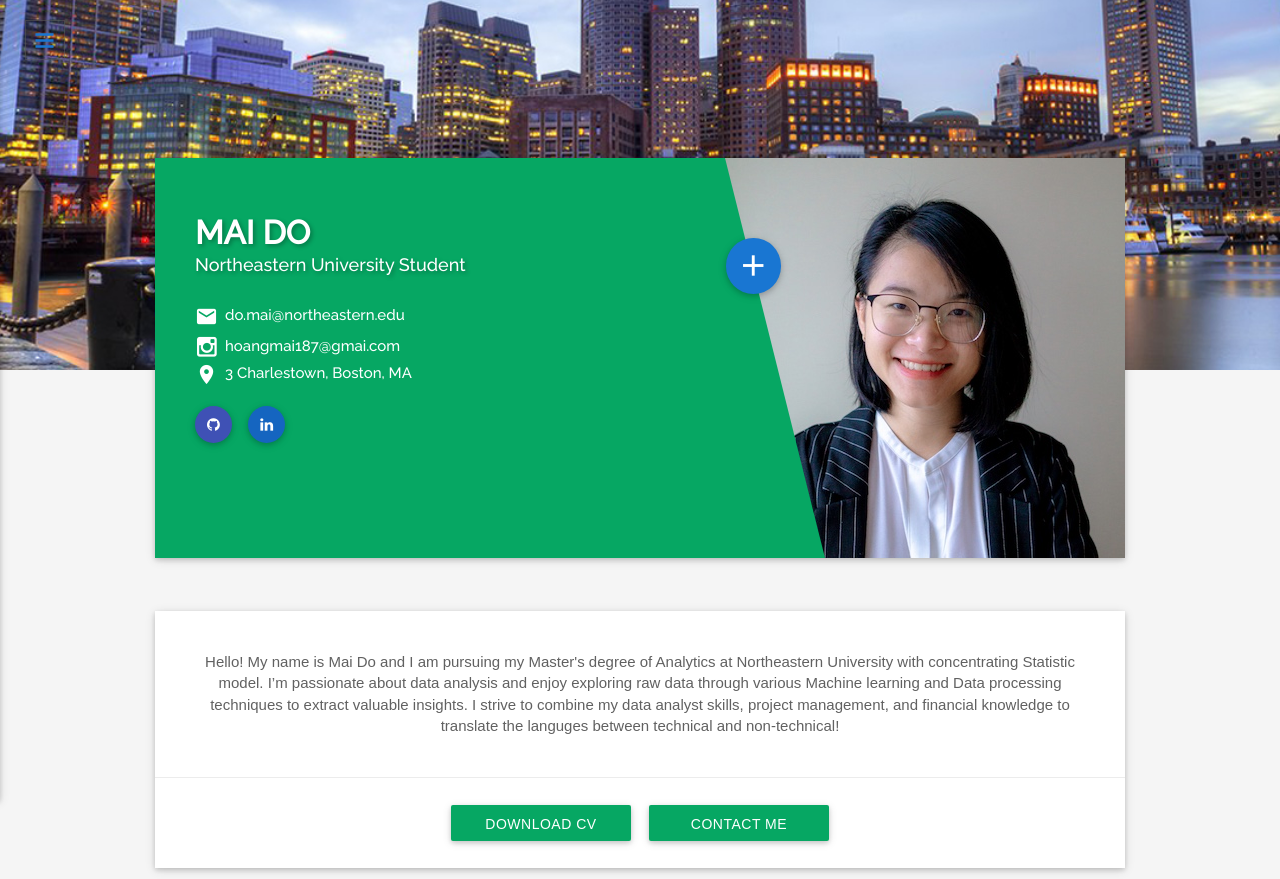
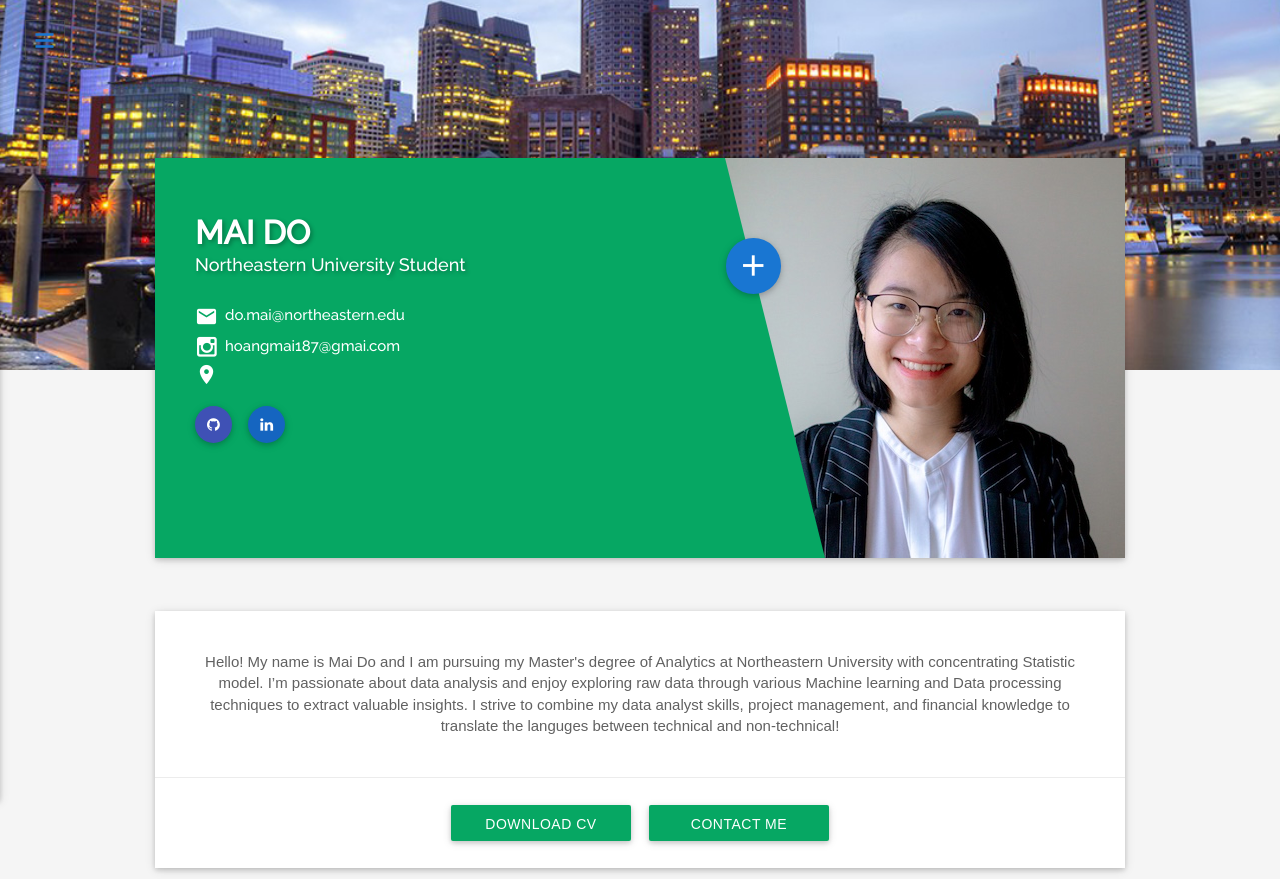
Before and after one commit to maihoangdo/maihoangdo.github.io, a plain HTML site: page index.html in a window 1280 px wide. Shown: the top 879 px of the page. Drawn offline with Linux system fonts and the light colour scheme; some packages are replaced by stand-ins of ours; a web font is replaced by a local one.

Commit message:
Update index.html

```diff
--- a/index.html
+++ b/index.html
@@ -162,7 +162,7 @@
                                 </li>
                                 <li class="clearfix">
                                     <span class="title"><i class="material-icons">place</i></span>
-                                    <span class="content">3 Charlestown, Boston, MA</span>
+                                    <span class="content"Charlestown, Boston, MA</span>
                                 </li>
 
                             </ul>
@@ -634,6 +634,7 @@
 ===========================================-->
 <section id="contact" class="section">
     <div class="container">
+    <div style="text-align:center">
         <!-- SECTION TITLE -->
         <div class="section-title">
             <h4 class="text-uppercase text-center"><img src="images/icons/envelope.png" alt="demo">Contact</h4>
```
